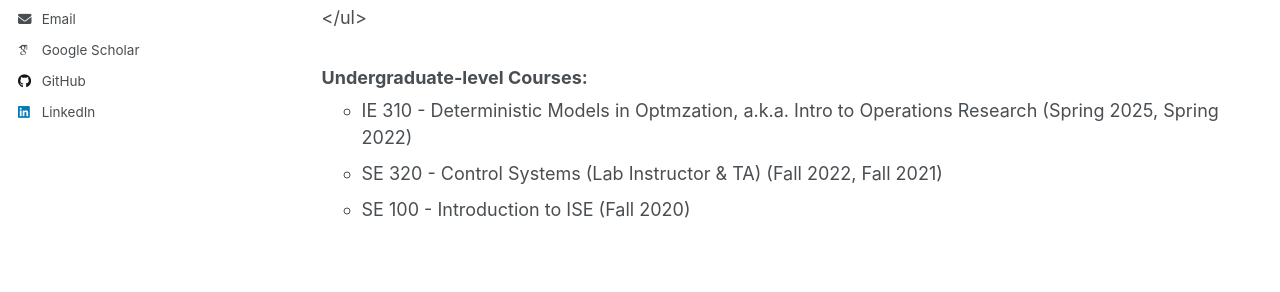
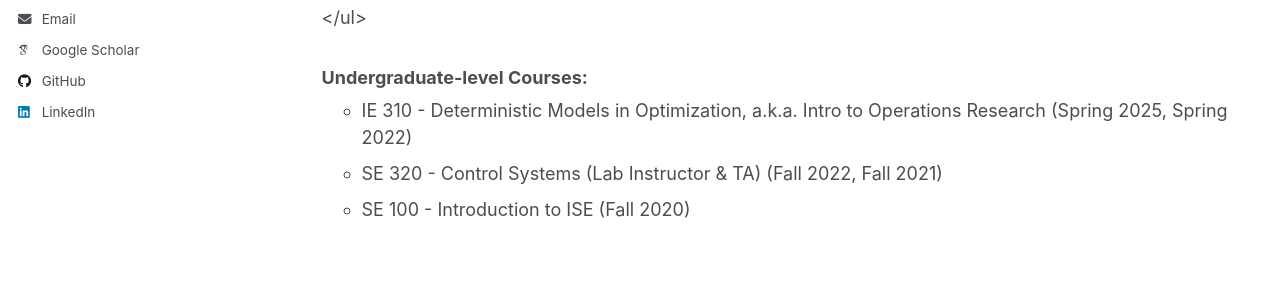
Before and after one commit to vin-leon/vin-leon.github.io, a Jekyll site: the page built from _pages/teaching.md, in a window 1280 px wide and 1064 px high. Shown: the part 433-725 px from the top of the window. Built offline with Jekyll 4.4.1, drawn with Linux system fonts in a browser that asks for light colours; some web fonts are replaced; a script that is not in the unit is left out.

Commit message:
Update teaching.md

```diff
--- a/_pages/teaching.md
+++ b/_pages/teaching.md
@@ -14,7 +14,7 @@ I have been working as a teaching assistant at University of Illinois Urbana-Cha
 </ul>
 <h3>Undergraduate-level Courses:</h3>
 <ul>
-  <li>IE 310 - Deterministic Models in Optmzation, a.k.a. Intro to Operations Research (Spring 2025, Spring 2022)</li>
+  <li>IE 310 - Deterministic Models in Optimization, a.k.a. Intro to Operations Research (Spring 2025, Spring 2022)</li>
   <li>SE 320 - Control Systems (Lab Instructor & TA) (Fall 2022, Fall 2021)</li>
   <li>SE 100 - Introduction to ISE (Fall 2020)</li>
 </ul>
```
